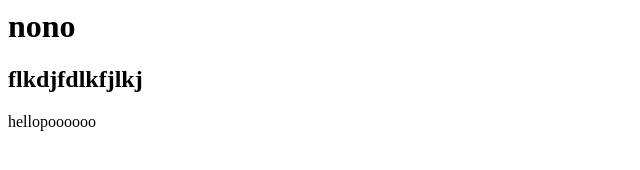
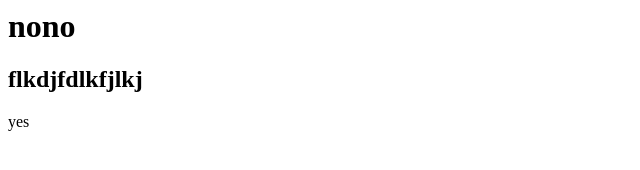
Before and after one commit to makkaba/gitstudy, a plain HTML site: page index.html in a window 1280 px wide. Shown: the full height of the page, 0-640 px from the left. Drawn offline with Linux system fonts and the light colour scheme.

Commit message:
master change

```diff
--- a/index.html
+++ b/index.html
@@ -5,6 +5,6 @@
 <body>
 <h1>nono</h1>
 <h2>flkdjfdlkfjlkj</h2>
-<p>hellopoooooo</p>
+<p>yes</p>
 </body>
 </html>
```
Also changed, not shown: static.html (added, +1 -0 lines).
